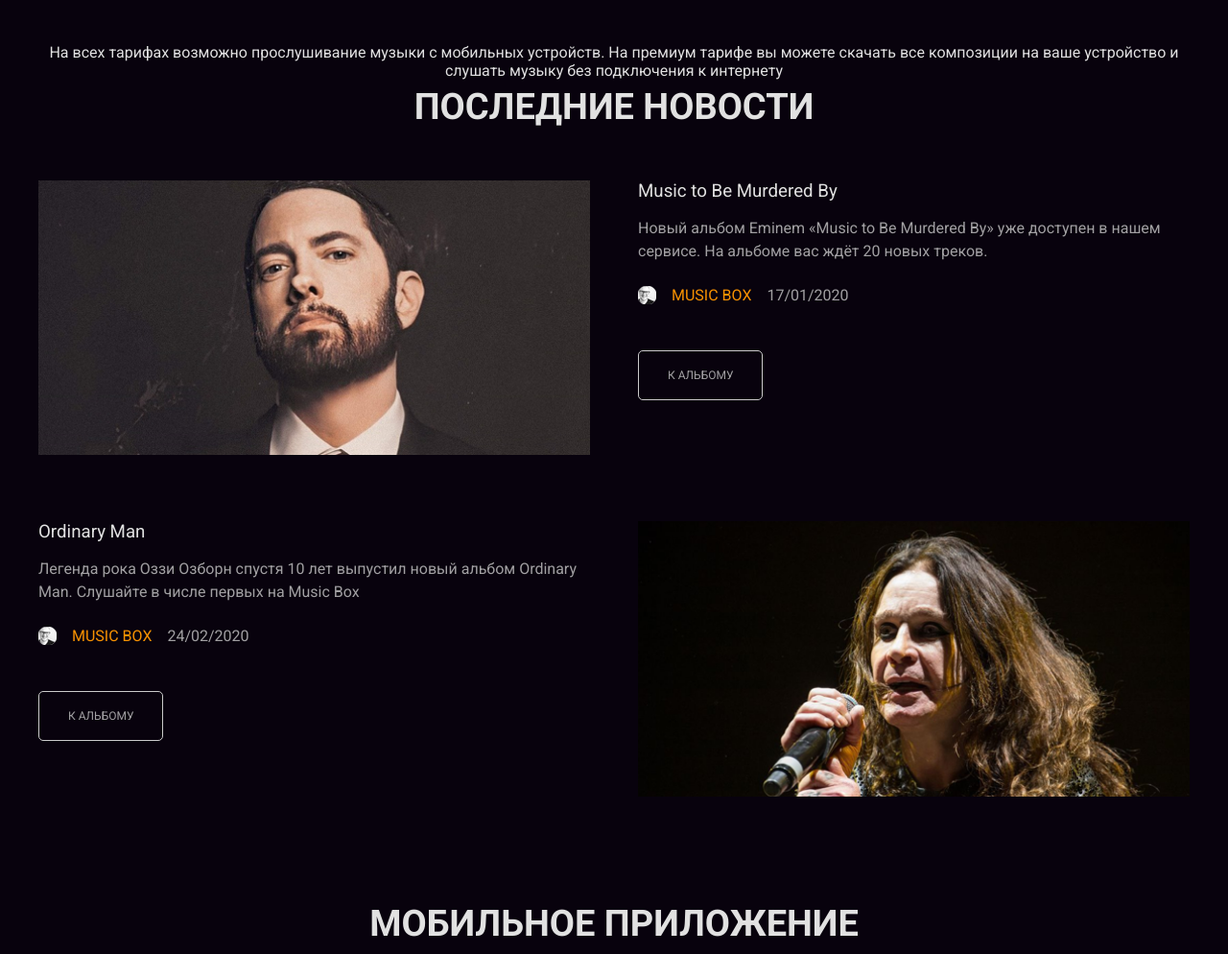
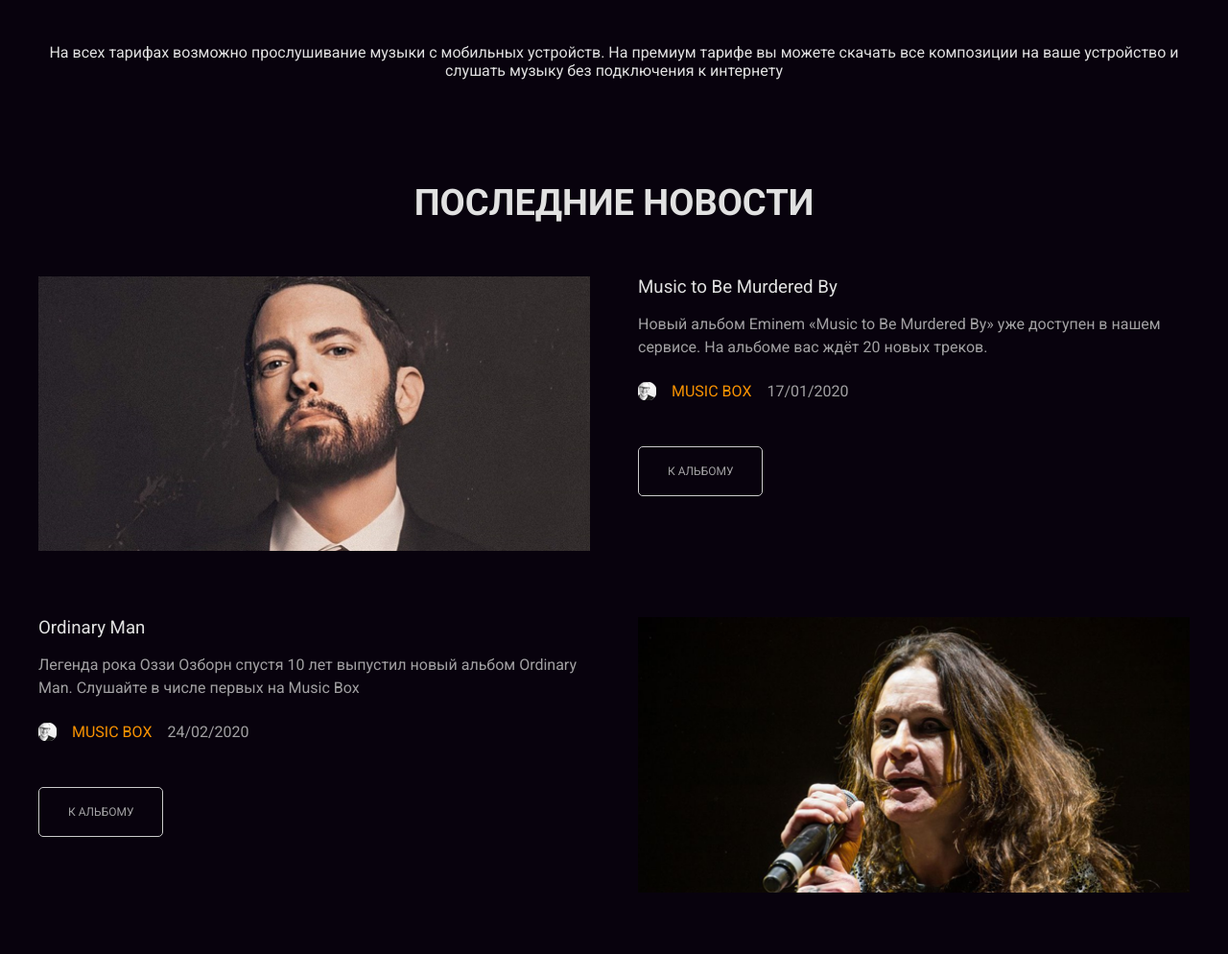
Before and after one commit to deem-zee/layout-designer-project-56, a plain HTML site: page src/index.html in a window 1280 px wide. Shown: the part 1555-2549 px from the top of the page at 96% size. Drawn offline with Linux system fonts and the light colour scheme.

Commit message:
pt100 added pgae news

```diff
--- a/src/index.html
+++ b/src/index.html
@@ -62,7 +62,7 @@
 		</div>
 	</section>
 
-	<section id="page-news" class="container pt-100">
+	<section id="page-news" class=" pt-100 container">
 		<div>
 			<h2 class="text-center text-white mb-48">Последние новости</h2>
 			<div class="news-container mb-65">
--- a/src/scss/_atomic.scss
+++ b/src/scss/_atomic.scss
@@ -129,7 +129,7 @@
 }
 
 .pt-100 {
-	padding-top: 100px;
+	padding-top: 100px !important;
 }
 
 .pt-200 {
```
Also changed, not shown: src/scss/app.css, 1 other file.
